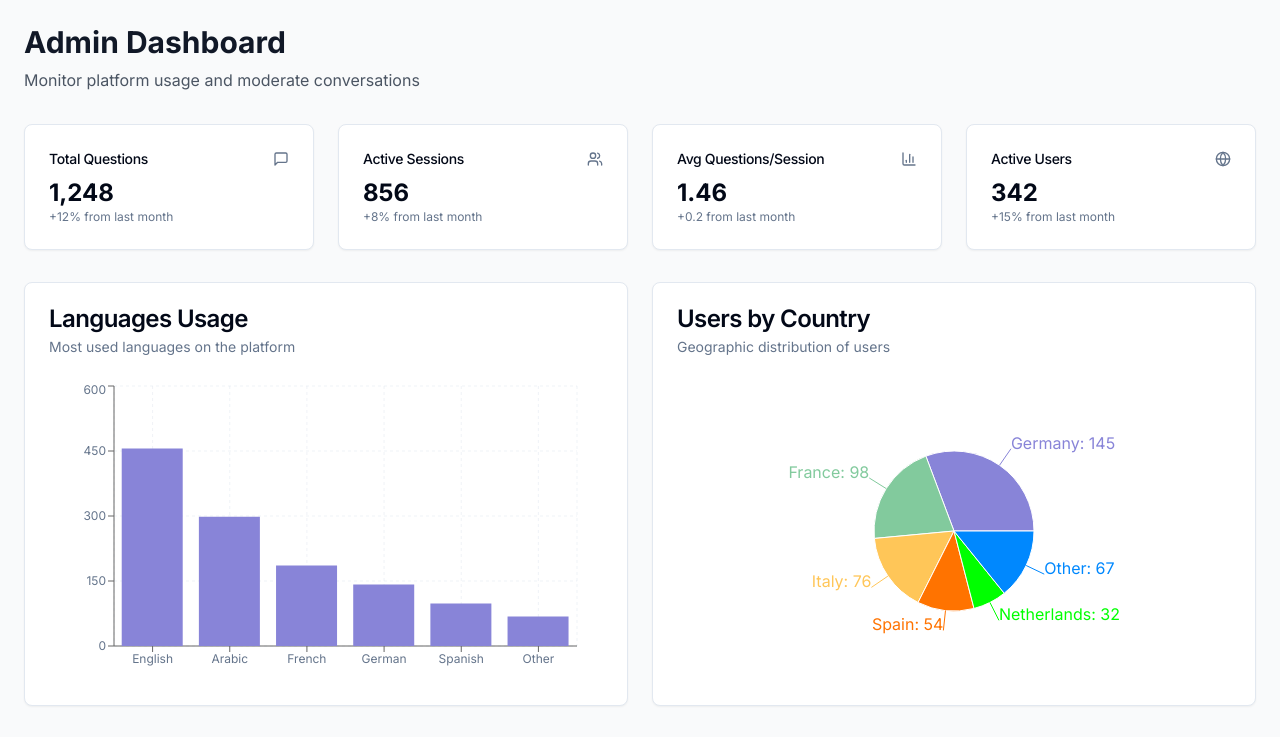
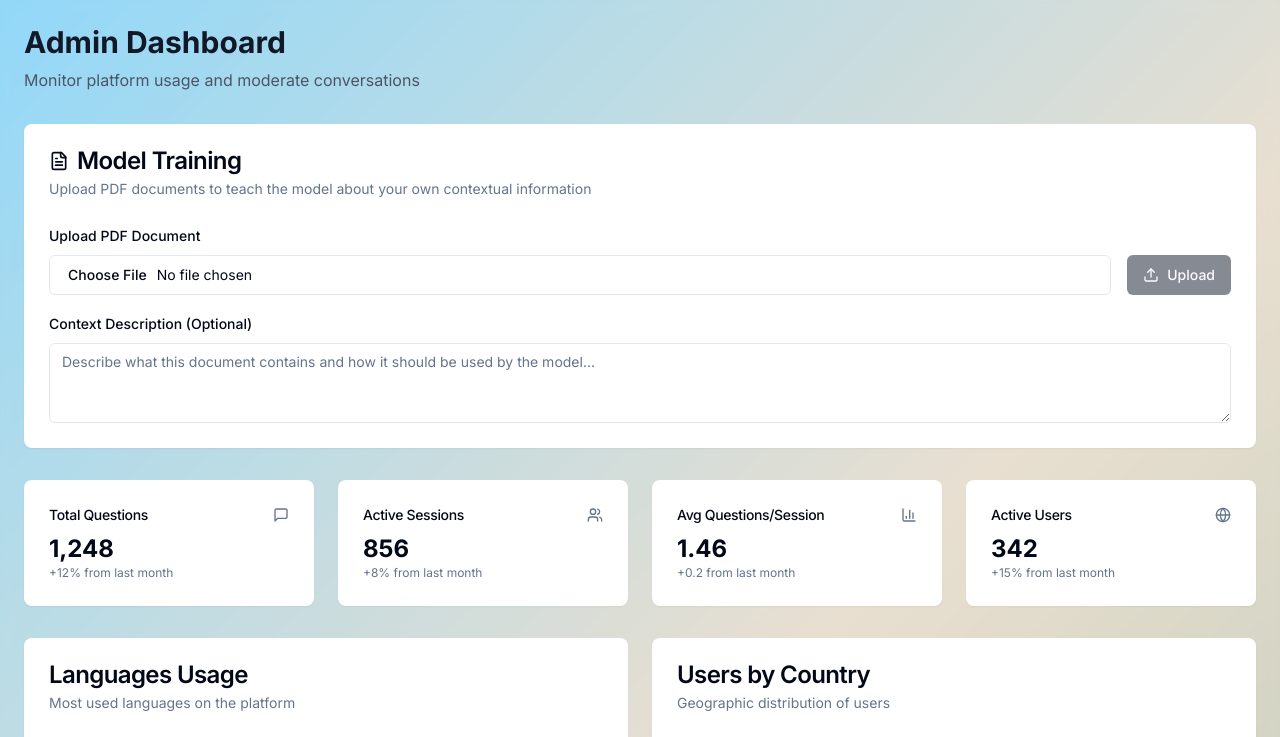
Before and after one commit to Digitalizers-ge/sam-chatbot, a React (Vite) app: page /admin in a window 1280 px wide. Shown: the top 737 px of the page. Built offline with nearby package versions, Linux system fonts and the light colour scheme.

Commit message:
Add admin page background and PDF upload section
The AI added the home page background to the admin page and implemented a new section for uploading PDFs.

```diff
--- a/src/pages/AdminDashboard.tsx
+++ b/src/pages/AdminDashboard.tsx
@@ -1,14 +1,15 @@
-
 import { useState } from 'react';
 import { Card, CardContent, CardDescription, CardHeader, CardTitle } from '@/components/ui/card';
 import { Badge } from '@/components/ui/badge';
 import { Button } from '@/components/ui/button';
 import { Input } from '@/components/ui/input';
+import { Label } from '@/components/ui/label';
+import { Textarea } from '@/components/ui/textarea';
 import { Select, SelectContent, SelectItem, SelectTrigger, SelectValue } from '@/components/ui/select';
 import { Table, TableBody, TableCell, TableHead, TableHeader, TableRow } from '@/components/ui/table';
 import { BarChart, Bar, XAxis, YAxis, CartesianGrid, Tooltip, ResponsiveContainer, PieChart, Pie, Cell } from 'recharts';
 import { ChartContainer, ChartTooltip, ChartTooltipContent } from '@/components/ui/chart';
-import { Users, MessageSquare, Globe, BarChart3, Search, Filter } from 'lucide-react';
+import { Users, MessageSquare, Globe, BarChart3, Search, Filter, Upload, FileText } from 'lucide-react';
 
 // Mock data for demonstration
 const keyMetrics = {
@@ -73,6 +74,7 @@ const AdminDashboard = () => {
   const [searchTerm, setSearchTerm] = useState('');
   const [filterLanguage, setFilterLanguage] = useState('all');
   const [filterFlagged, setFilterFlagged] = useState('all');
+  const [uploadedFile, setUploadedFile] = useState<File | null>(null);
 
   const chartConfig = {
     count: {
@@ -92,17 +94,84 @@ const AdminDashboard = () => {
     return matchesSearch && matchesLanguage && matchesFlagged;
   });
 
+  const handleFileUpload = (event: React.ChangeEvent<HTMLInputElement>) => {
+    const file = event.target.files?.[0];
+    if (file && file.type === 'application/pdf') {
+      setUploadedFile(file);
+    } else {
+      alert('Please select a PDF file');
+    }
+  };
+
+  const handleUploadSubmit = () => {
+    if (uploadedFile) {
+      // Here you would implement the actual upload logic
+      console.log('Uploading file:', uploadedFile.name);
+      alert(`File "${uploadedFile.name}" would be uploaded to train the model`);
+      setUploadedFile(null);
+    }
+  };
+
   return (
-    <div className="min-h-screen bg-gray-50 p-6">
+    <div className="min-h-screen sam-gradient-bg">
+      <div className="min-h-screen bg-white/10 backdrop-blur-sm p-6">
         <div className="max-w-7xl mx-auto">
           <div className="mb-8">
             <h1 className="text-3xl font-bold text-gray-900 mb-2">Admin Dashboard</h1>
             <p className="text-gray-600">Monitor platform usage and moderate conversations</p>
           </div>
 
+          {/* Knowledge Upload Section */}
+          <Card className="mb-8 sam-glass">
+            <CardHeader>
+              <CardTitle className="flex items-center gap-2">
+                <FileText className="h-5 w-5" />
+                Model Training
+              </CardTitle>
+              <CardDescription>
+                Upload PDF documents to teach the model about your own contextual information
+              </CardDescription>
+            </CardHeader>
+            <CardContent className="space-y-4">
+              <div className="space-y-2">
+                <Label htmlFor="pdf-upload">Upload PDF Document</Label>
+                <div className="flex items-center gap-4">
+                  <Input
+                    id="pdf-upload"
+                    type="file"
+                    accept=".pdf"
+                    onChange={handleFileUpload}
+                    className="flex-1"
+                  />
+                  <Button
+                    onClick={handleUploadSubmit}
+                    disabled={!uploadedFile}
+                    className="flex items-center gap-2"
+                  >
+                    <Upload className="h-4 w-4" />
+                    Upload
+                  </Button>
+                </div>
+                {uploadedFile && (
+                  <p className="text-sm text-green-600">
+                    Selected: {uploadedFile.name} ({(uploadedFile.size / 1024 / 1024).toFixed(2)} MB)
+                  </p>
+                )}
+              </div>
+              <div className="space-y-2">
+                <Label htmlFor="context-description">Context Description (Optional)</Label>
+                <Textarea
+                  id="context-description"
+                  placeholder="Describe what this document contains and how it should be used by the model..."
+                  className="min-h-[80px]"
+                />
+              </div>
+            </CardContent>
+          </Card>
+
           {/* Key Metrics */}
           <div className="grid grid-cols-1 md:grid-cols-2 lg:grid-cols-4 gap-6 mb-8">
-          <Card>
+            <Card className="sam-glass">
               <CardHeader className="flex flex-row items-center justify-between space-y-0 pb-2">
                 <CardTitle className="text-sm font-medium">Total Questions</CardTitle>
                 <MessageSquare className="h-4 w-4 text-muted-foreground" />
@@ -113,7 +182,7 @@ const AdminDashboard = () => {
               </CardContent>
             </Card>
 
-          <Card>
+            <Card className="sam-glass">
               <CardHeader className="flex flex-row items-center justify-between space-y-0 pb-2">
                 <CardTitle className="text-sm font-medium">Active Sessions</CardTitle>
                 <Users className="h-4 w-4 text-muted-foreground" />
@@ -124,7 +193,7 @@ const AdminDashboard = () => {
               </CardContent>
             </Card>
 
-          <Card>
+            <Card className="sam-glass">
               <CardHeader className="flex flex-row items-center justify-between space-y-0 pb-2">
                 <CardTitle className="text-sm font-medium">Avg Questions/Session</CardTitle>
                 <BarChart3 className="h-4 w-4 text-muted-foreground" />
@@ -135,7 +204,7 @@ const AdminDashboard = () => {
               </CardContent>
             </Card>
 
-          <Card>
+            <Card className="sam-glass">
               <CardHeader className="flex flex-row items-center justify-between space-y-0 pb-2">
                 <CardTitle className="text-sm font-medium">Active Users</CardTitle>
                 <Globe className="h-4 w-4 text-muted-foreground" />
@@ -149,7 +218,7 @@ const AdminDashboard = () => {
 
           {/* Charts */}
           <div className="grid grid-cols-1 lg:grid-cols-2 gap-6 mb-8">
-          <Card>
+            <Card className="sam-glass">
               <CardHeader>
                 <CardTitle>Languages Usage</CardTitle>
                 <CardDescription>Most used languages on the platform</CardDescription>
@@ -169,7 +238,7 @@ const AdminDashboard = () => {
               </CardContent>
             </Card>
 
-          <Card>
+            <Card className="sam-glass">
               <CardHeader>
                 <CardTitle>Users by Country</CardTitle>
                 <CardDescription>Geographic distribution of users</CardDescription>
@@ -200,7 +269,7 @@ const AdminDashboard = () => {
           </div>
 
           {/* Message Moderation */}
-        <Card>
+          <Card className="sam-glass">
             <CardHeader>
               <CardTitle>Message Moderation</CardTitle>
               <CardDescription>Review and moderate platform conversations</CardDescription>
@@ -299,6 +368,7 @@ const AdminDashboard = () => {
           </Card>
         </div>
       </div>
+    </div>
   );
 };
 
```
Lines whose indentation alone changed are shown as unchanged.
